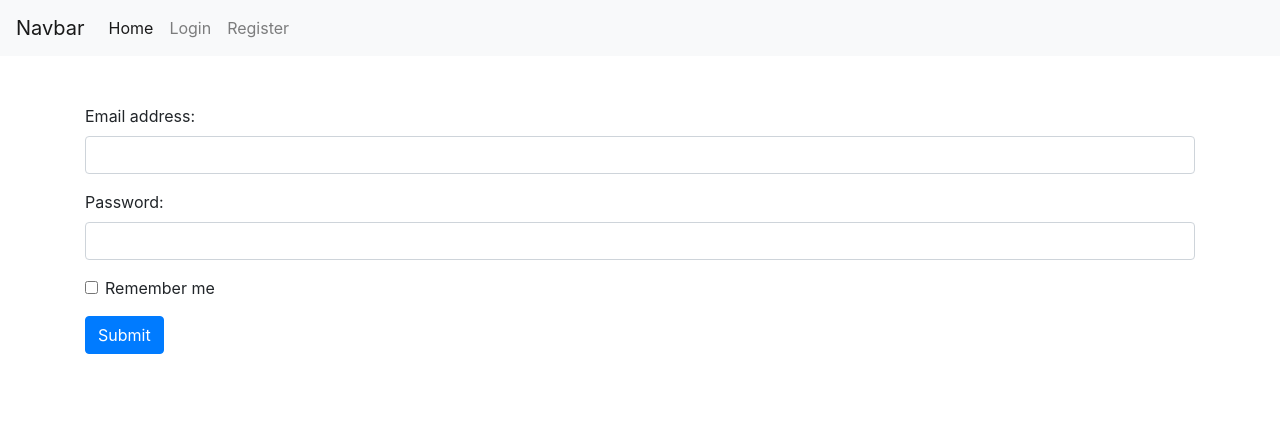
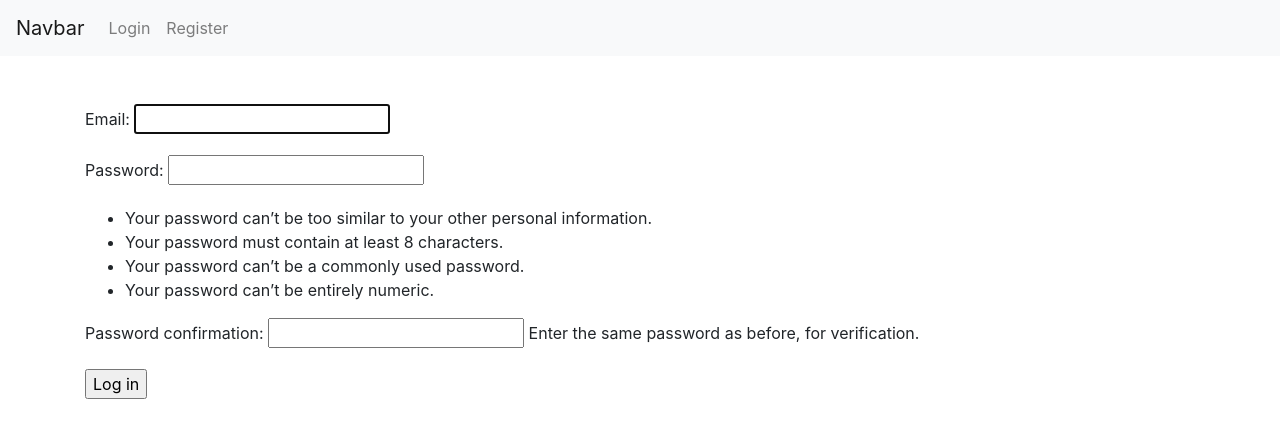
Before and after one commit to Xarenn/e-ogloszenia, a Django app: template adsite/templates/auth/login.html in a window 1280 px wide. Shown: the top 438 px of the page. Run offline with Django 3.2, Linux system fonts and the light colour scheme; the template is opened without the code that fills it: values that come from a table or form of the project are taken from there, others are empty; some libraries are stand-ins or nearby versions.

Commit message:
auth, auth views

```diff
--- a/adsite/adsite/settings.py
+++ b/adsite/adsite/settings.py
@@ -125,3 +125,6 @@ USE_TZ = True
 # https://docs.djangoproject.com/en/2.2/howto/static-files/
 
 STATIC_URL = '/static/'
+
+LOGIN_REDIRECT_URL = 'home'
+LOGOUT_REDIRECT_URL = 'home'
--- a/adsite/adsite/urls.py
+++ b/adsite/adsite/urls.py
@@ -1,11 +1,16 @@
 
 from django.contrib import admin
-from django.urls import path
+from django.urls import path, include
 from pages import views
+from security.views import register_view
+
+from django.contrib.auth.views import LoginView, LogoutView
 
 urlpatterns = [
-    path('', views.home_view, name='index'),
-    path('login', views.login_view, name='login'),
-    path('register', views.register_view, name='register'),
+    path('', views.home_view),
+    path('home/', views.home_view, name='home'),
+    path('register/', register_view, name='register'),
     path('admin/', admin.site.urls),
+    path('login/', LoginView.as_view(template_name='auth/login.html')),
+    path('logout/', LogoutView.as_view())
 ]
--- a/adsite/security/register_form.py
+++ b/adsite/security/register_form.py
@@ -1,26 +1,11 @@
 from django import forms
-
+from django.contrib.auth.forms import UserCreationForm
 
 from .models import User
 
-class RegisterForm(forms.ModelForm):
-    password1 = forms.CharField(label='password1', max_length=30, widget=forms.PasswordInput)
-    password2 = forms.CharField(label='password2', max_length=30, widget=forms.Textarea)
+class RegisterForm(UserCreationForm):
+    email = forms.EmailField(max_length=100)
 
     class Meta:
         model = User
-        fields = ('email',)
-
-    def clean_password2(self):
-        password1 = self.cleaned_data.get('password1')
-        password2 = self.cleaned_data.get('password2')
-        if password1 and password2 and password1 != password2:
-            raise forms.ValidationError("Password don't match")
-        return password2
-
-    def save(self, commit=True):
-        user = super(RegisterForm, self).save(commit=False)
-        user.set_password(self.cleaned_data.get('password1'))
-        if commit:
-            user.save()
-        return user
+        fields = ('email', 'password1', 'password2',)
--- a/adsite/templates/auth/login.html
+++ b/adsite/templates/auth/login.html
@@ -8,21 +8,10 @@
 
 {% block body %}
 <div class="container">
-    <form action="" class="pt-5">
-        <div class="form-group">
-            <label for="email">Email address:</label>
-            <input type="email" class="form-control" id="email">
-          </div>
-          <div class="form-group">
-            <label for="pwd">Password:</label>
-            <input type="password" class="form-control" id="pwd">
-          </div>
-          <div class="form-group form-check">
-            <label class="form-check-label">
-              <input class="form-check-input" type="checkbox"> Remember me
-            </label>
-          </div>
-          <button type="submit" class="btn btn-primary">Submit</button>
+    <form method="POST" class="pt-5">
+       {% csrf_token %}
+       {{ form.as_p }}
+       <input type="submit" value="Log in">
     </form>
 </div>
 {% endblock body %}
--- a/adsite/templates/auth/register.html
+++ b/adsite/templates/auth/register.html
@@ -10,7 +10,7 @@
 <div class="container mt-5">
   <form method="POST">
     {% csrf_token %}
-    {{ form }}
+    {{ form.as_p}}
     <input type="submit" value="Submit">
   </form>
 </div>
--- a/adsite/templates/base.html
+++ b/adsite/templates/base.html
@@ -20,15 +20,21 @@
     </button>
     <div class="collapse navbar-collapse" id="navbarNav">
       <ul class="navbar-nav">
+        {% if user.is_authenticated %}
           <li class="nav-item active">
             <a class="nav-link" href="/">Home <span class="sr-only">(current)</span></a>
           </li>
+          <li class="nav-item active">
+            <a class="nav-link" href="/logout">Logout</a>
+          </li>
+        {% else %}
           <li class="nav-item">
             <a class="nav-link" href="/login">Login</a>
           </li>
           <li class="nav-item">
               <a class="nav-link" href="/register">Register</a>
           </li>
+        {% endif %}
       </ul>
     </div>
   </nav>
--- a/adsite/templates/index.html
+++ b/adsite/templates/index.html
@@ -6,6 +6,10 @@
 
 {% block body %}
     <div class="container">
-        <h1 class="mx-auto" style="width:200px">Home Page</h1>
+        {% if user.is_authenticated %}
+        <h1 class="tex-center" style="width:200px">Hello email: {{user.email}}</h1>
+        {% else %}
+            <h1>Login pls</h1>
+        {% endif %}
     </div>
 {% endblock %}
```
Lines whose indentation alone changed are shown as unchanged.
